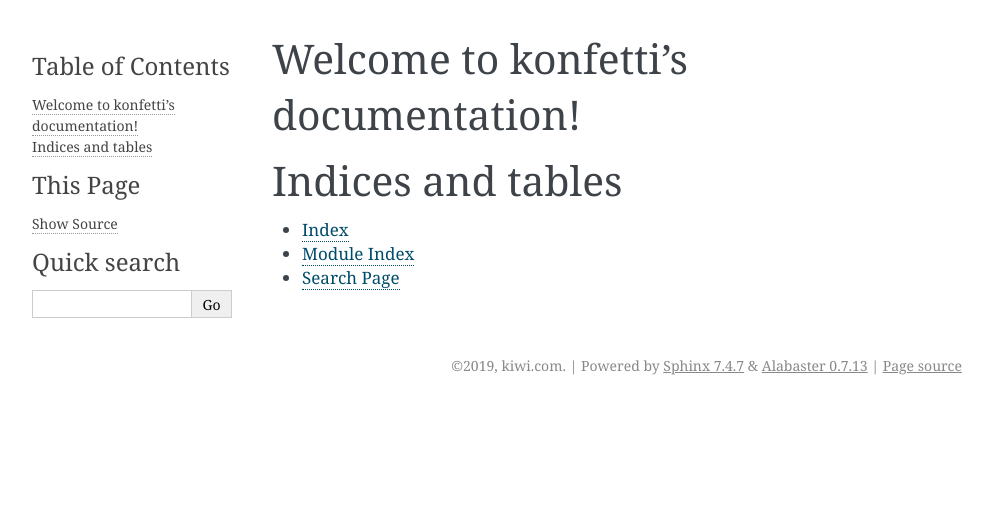
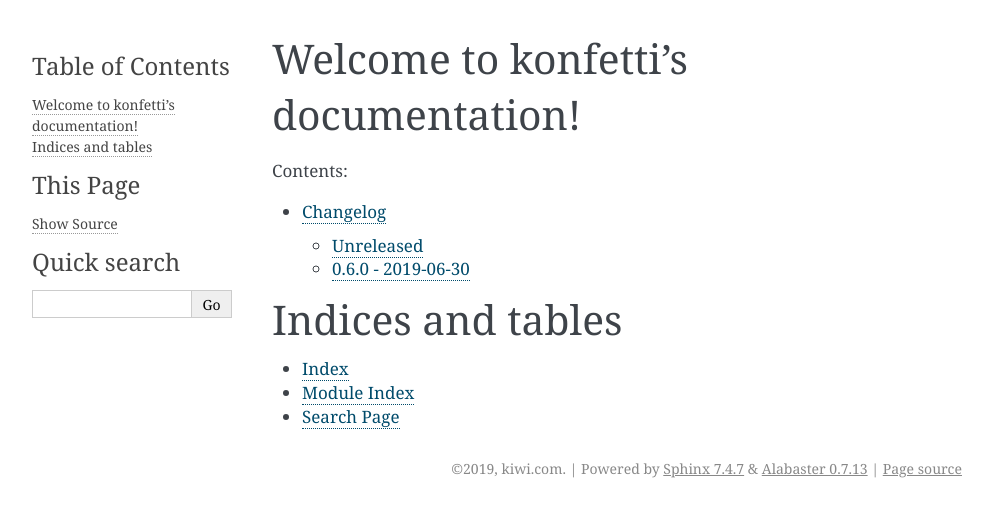
Before and after one commit to kiwicom/konfetti, a Sphinx documentation site: the page built from docs/index.rst, in a window 1280 px wide. Shown: the top 517 px of the page, without its empty margins (148-1141 px from the left). Built offline with Sphinx 7.4.7, drawn with Linux system fonts in a browser that asks for light colours.

Commit message:
Add changelog

```diff
--- /dev/null
+++ b/docs/changelog.rst
@@ -0,0 +1,14 @@
+.. _changelog:
+
+Changelog
+=========
+
+`Unreleased`_
+-------------
+
+0.6.0 - 2019-06-30
+------------------
+
+- Initial public release
+
+.. _Unreleased: https://github.com/kiwicom/konfetti/compare/0.6.0...HEAD
--- a/docs/index.rst
+++ b/docs/index.rst
@@ -10,6 +10,7 @@ Welcome to konfetti's documentation!
    :maxdepth: 2
    :caption: Contents:
 
+   changelog
 
 Indices and tables
 ==================
```
